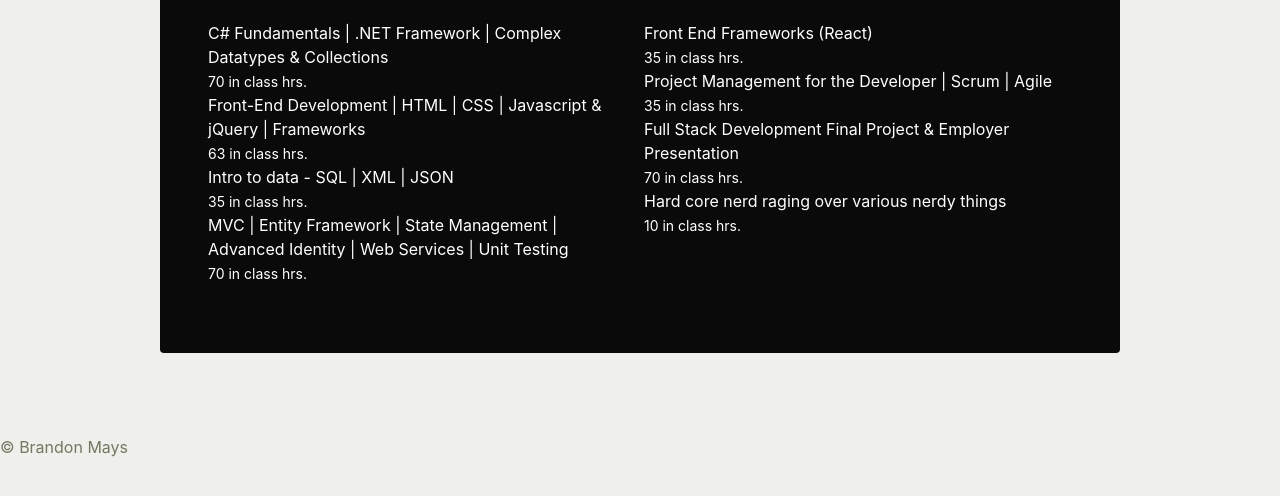
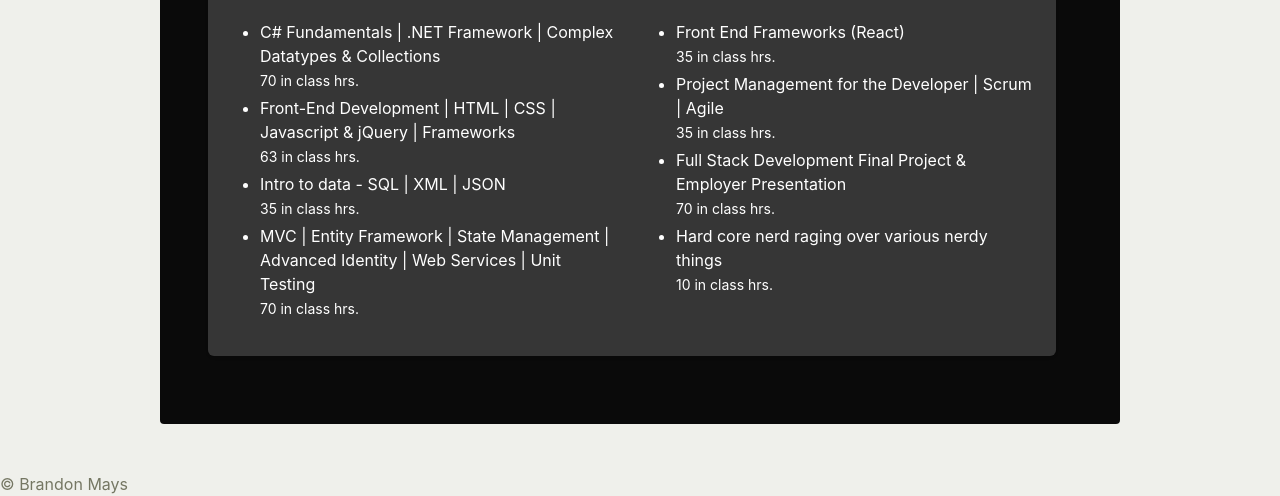
Before and after one commit to Alejanro001/my_bulma_site, a website: page docs/experience.html in a window 1280 px wide. Shown: the part 341-837 px from the top of the page. Before the commit the page ends 800 px from the top, so only its background shows below. Drawn offline with nearby package versions, Linux system fonts and the light colour scheme.

Commit message:
enabled cdn

```diff
--- a/docs/experience.html
+++ b/docs/experience.html
@@ -5,7 +5,7 @@
     <meta charset="UTF-8">
     <meta http-equiv="X-UA-Compatible" content="IE=edge">
     <meta name="viewport" content="width=device-width, initial-scale=1.0">
-    <!-- <link rel="stylesheet" href="https://cdnjs.cloudflare.com/ajax/libs/bulma/0.7.0/css/bulma.min.css"> -->
+    <link rel="stylesheet" href="https://cdnjs.cloudflare.com/ajax/libs/bulma/0.7.0/css/bulma.min.css">
 
 
     <link rel="stylesheet" href="../css/main.css">
```
Also changed, not shown: docs/index.html (+1 -1 lines).
